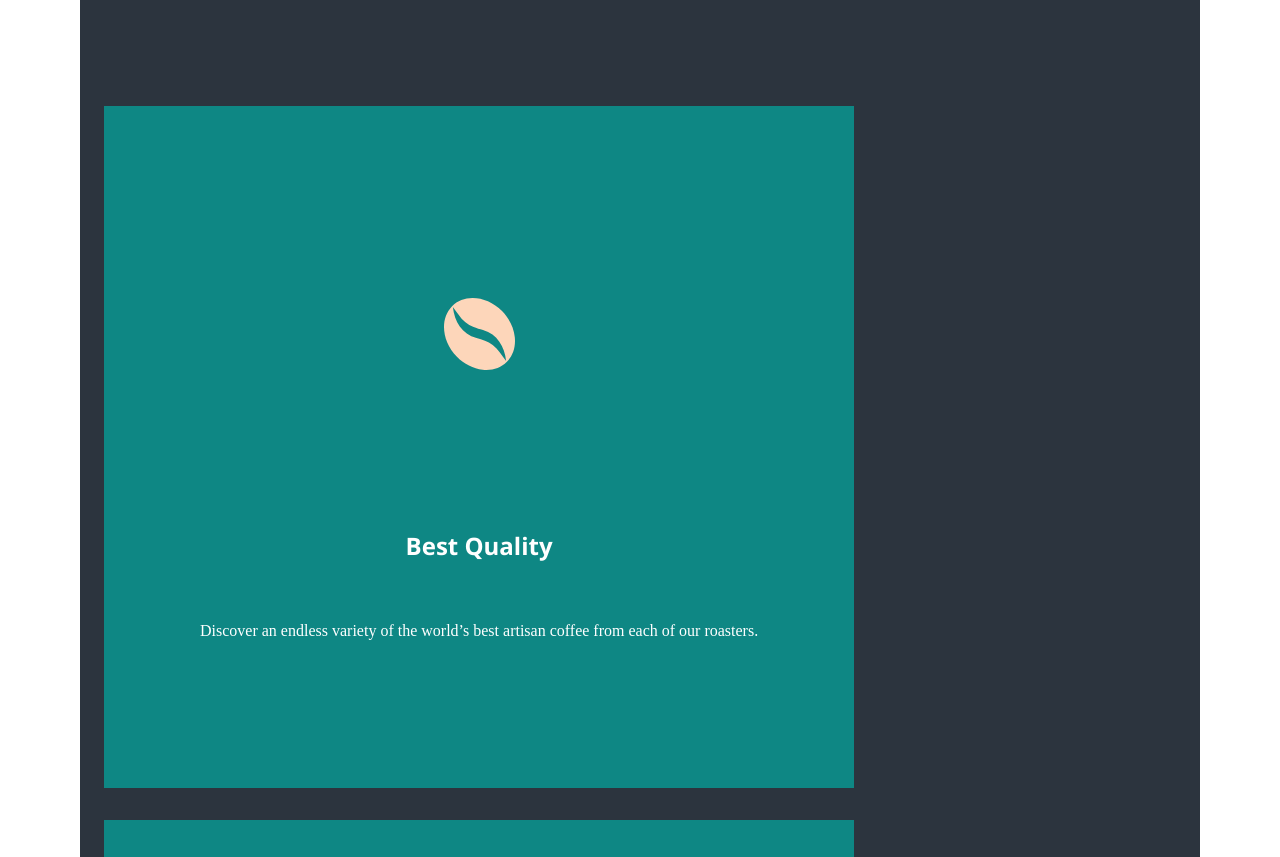
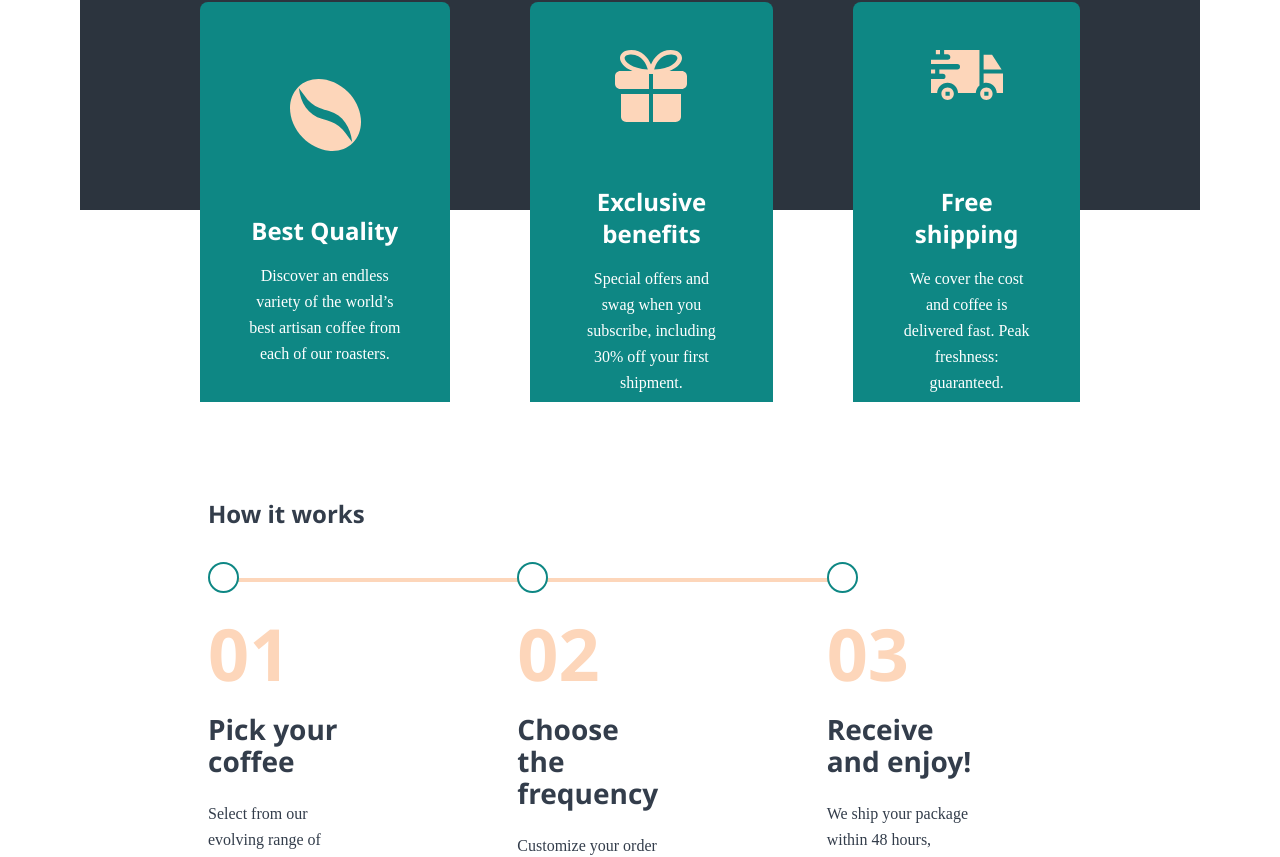
Before and after one commit to teeliny/fe-assessment, a React (Create React App) app: page / in a window 1280 px wide. Shown: the part 1762-2619 px from the top of the page. Built offline with nearby package versions, Linux system fonts and the light colour scheme.

Commit message:
completed tablet and desktop view of home screen

```diff
--- a/src/components/styles/home.style.ts
+++ b/src/components/styles/home.style.ts
@@ -45,7 +45,7 @@ export const BannerWrapper = styled.div`
   @media(min-width: 401px) {
     background-image: url(${process.env.PUBLIC_URL + '/assets/home/tablet/image-hero-coffeepress.jpg'});
     align-items: flex-start;
-    padding: 6rem 6rem;
+    padding: 6rem 4rem;
 
     .banner__header {
       text-align: left;
@@ -167,9 +167,9 @@ export const ChooseWrapper = styled.div`
   height: 103.5rem;
   position: relative;
   margin-bottom: 83rem;
+  padding: 6rem auto;
 
   .choose__text {
-    /* margin: 0 1.5rem; */
     padding: 4rem 3rem 4rem 3rem;
     text-align: center;
   }
@@ -183,7 +183,7 @@ export const ChooseWrapper = styled.div`
     flex-direction: column;
     gap: 2rem;
     position: absolute;
-    top: 26.5rem;
+    top: 27.5rem;
   }
 
   .card__container {
@@ -193,7 +193,8 @@ export const ChooseWrapper = styled.div`
     justify-content: center;
     align-items: center;
     margin: 0 1.5rem;
-    padding: 12rem 6rem 9rem 6rem;
+    padding: 12rem 0 9rem 0;
+    border-radius: 8px;
   }
 
   .image__container {
@@ -202,8 +203,73 @@ export const ChooseWrapper = styled.div`
     margin-bottom: 10em;
   }
 
+  .card__text__wrapper {
+    text-align: center;
+  }
+
   .card__header {
     margin-bottom: 3.5rem;
+  }
+
+  @media(min-width: 401px) {
+    height: 51rem;
+    margin-bottom: 32rem;
+
+    .cards__wrapper {
+      top: 25.5rem;
+    }
+
+    .card__text__wrapper {
+      text-align: left;
+    }
+
+    .card__container {
+      flex-direction: row;
+      gap: 4rem;
+      margin: 0 4rem;
+      padding: 4rem 3rem;
+      align-items: center;
+    }
+
+    .choose__text {
+      padding: 4rem 7rem 4rem 7rem;
+    }
+
+    .image__container {
+      margin-bottom: 0;
+    }
+
+    .card__header {
+      margin-bottom: 1rem;
+    }
+  }
+
+  @media(min-width: 769px) {
+    height: 33rem;
+    margin-bottom: 12rem;
+    .choose__text {
+      padding: 4rem 32% 4rem 32%;
+    }
+
+    .cards__wrapper {
+      display: flex;
+      flex-direction: row;
+      gap: 2rem;
+      margin: 0 6rem;
+      top: 20rem;
+    }
+
+    .card__container {
+      flex-direction: column;
+      margin: 0 1.5rem;
+      padding: 3rem 3rem 3rem 3rem;
+      border-radius: 8px;
+      align-items: center;
+    }
+
+    .card__text__wrapper {
+      text-align: center;
+    }
   }
 `;
 
@@ -231,7 +297,9 @@ export const SubscriptionWrapper = styled.div`
     width: 31px;
     height: 31px;
     border-radius: 50%;
-    border: 2px solid #0E8784
+    border: 2px solid #0E8784;
+    z-index: 9;
+    background-color: #fff;
   }
 
   .subscription__line {
@@ -275,6 +343,9 @@ export const SubscriptionWrapper = styled.div`
 
     .subscription__line {
       display: block;
+      top: 0.5rem;
+      left: 2.35rem;
+      width: 62.67%;
     }
     .group__steps {
       display: grid;
@@ -307,6 +378,7 @@ export const SubscriptionWrapper = styled.div`
 
     .subscription__line {
       width: calc(66.67% + 2.5rem);
+      left: 1.35rem;
     }
 
     .group__steps {
--- a/src/global.tsx
+++ b/src/global.tsx
@@ -59,7 +59,7 @@ export const GlobalStyles = createGlobalStyle`
     padding: 1rem 0;
     width: 217px;
     border: none;
-    font-size: 1.75rem;
+    font-size: 1.5rem;
   }
 
   button:hover {
--- a/src/pages/Home.tsx
+++ b/src/pages/Home.tsx
@@ -30,7 +30,7 @@ function Home() {
           </div>
           {/* Single Collection */}
           <div className="single__content">
-            <img className="content__image" src={`${process.env.PUBLIC_URL}/assets/home/desktop/image-gran-espresso.png`} alt="planalto" />
+            <img className="content__image" src={`${process.env.PUBLIC_URL}/assets/home/desktop/image-planalto.png`} alt="planalto" />
             <div className="text__container">
               <h4 className="text__header">Planalto</h4>
               <p className="text__content">
@@ -75,8 +75,10 @@ function Home() {
             <div className="image__container">
               <img src={`${process.env.PUBLIC_URL}/assets/home/desktop/icon-coffee-bean.svg`} alt="bean" />
             </div>
+            <div className="card__text__wrapper">
               <h4 className="card__header">Best Quality</h4>
               <p className="card__value">Discover an endless variety of the world’s best artisan coffee from each of our roasters.</p>
+            </div>
           </div>
 
 
@@ -84,16 +86,20 @@ function Home() {
             <div className="image__container">
               <img src={`${process.env.PUBLIC_URL}/assets/home/desktop/icon-gift.svg`} alt="bean" />
             </div>
+            <div className="card__text__wrapper">
               <h4 className="card__header">Exclusive benefits</h4>
               <p className="card__value">Special offers and swag when you subscribe, including 30% off your first shipment.</p>
+            </div>
           </div>
 
           <div className="card__container">
             <div className="image__container">
               <img src={`${process.env.PUBLIC_URL}/assets/home/desktop/icon-truck.svg`} alt="bean" />
             </div>
+            <div className="card__text__wrapper">
               <h4 className="card__header">Free shipping</h4>
               <p className="card__value">We cover the cost and coffee is delivered fast. Peak freshness: guaranteed.</p>
+            </div>
           </div>
         </div>
       </ChooseWrapper>
```
Lines whose indentation alone changed are shown as unchanged.
